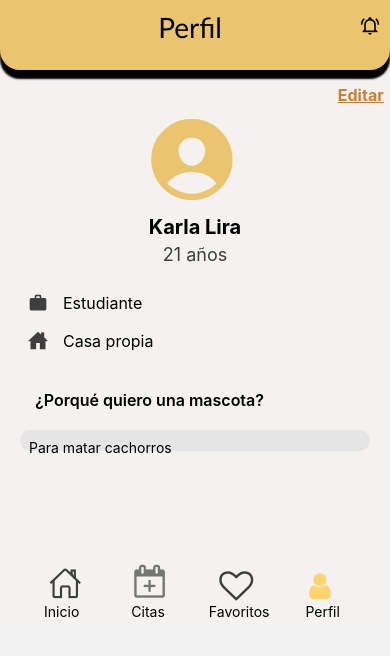
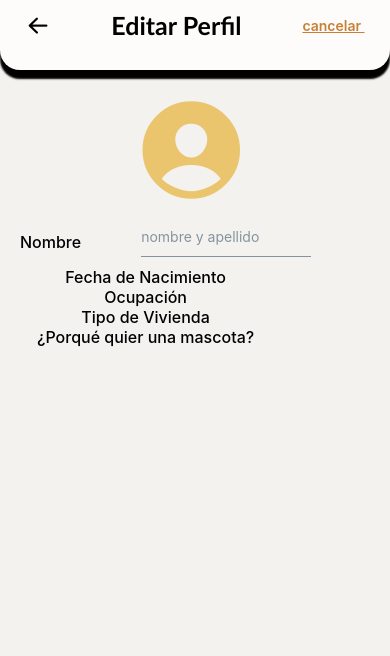
Before and after one commit to lirakarla/petAdoption, a React Native app: screen /EditarPerfil in a window 390 px wide. Shown: the top 656 px of the page. Built offline with nearby package versions, Linux system fonts and the light colour scheme.

Commit message:
avance editar perfil

```diff
--- a/index.js
+++ b/index.js
@@ -6,6 +6,7 @@ import {AppRegistry} from 'react-native';
 import SplashScreen from 'react-native-splash-screen'
 import App from './src/App';
 import Home from './src/Home';
+import EditarPerfil from './src/EditarPerfil';
 import Login from './src/Login';
 import {name as appName} from './app.json';
 import Signup from './src/Signup';
--- a/src/App.js
+++ b/src/App.js
@@ -20,6 +20,7 @@ import PerfilMascota from './PerfilMascota';
 import Citas from './Citas';
 import Favoritos from './Favoritos';
 import PerfilUsuario from './PerfilUsuario';
+import EditarPerfil from './EditarPerfil';
 const Stack = createNativeStackNavigator();
 
 class App extends Component{
@@ -34,6 +35,7 @@ class App extends Component{
       <NavigationContainer>
         <Stack.Navigator screenOptions={{headerShown:false}}>
         <Stack.Screen name="PerfilUsuario" component={PerfilUsuario} />
+        <Stack.Screen name="EditarPerfil" component={EditarPerfil} />
         <Stack.Screen name="Favoritos" component={Favoritos} />
         <Stack.Screen name="Citas" component={Citas} />
         <Stack.Screen name="Home" component={Home} />
--- a/src/EditarPerfil.js
+++ b/src/EditarPerfil.js
@@ -1,119 +1,38 @@
 import React, { useState,useRef,useCallback} from 'react';
 import InsideHeader from './InsideHeader';
-//mport {Input, Button} from 'react-native-elements';
 //import Icon from 'react-native-vector-icons/FontAwesome';
 import {withoutEmoji} from "emoji-aware";
-import { ButtonGroup,Button } from 'react-native-elements';
+import { ButtonGroup,Button,Input } from 'react-native-elements';
 import ReactNativePickerModule from "react-native-picker-module"
 import {Text, StyleSheet, Image, View, StatusBar, KeyboardAvoidingView, SafeAreaView} from 'react-native';
 import NumericInput from 'react-native-numeric-input'
 import axios from 'axios';
+import IconM from 'react-native-vector-icons/Ionicons';
 
-const Filtro =({navigation,route}) =>{
+const EditarPerfil =({navigation,route}) =>{
 
   return (
     <View style={styles.container}>
-      <InsideHeader route={route} navigation={navigation} filtrado={{valueSucursal,valueMascota,valueEdadSup,valueEdadInf,genero:button1[genero],tamanio:button2[tamanio]}} title={"Filtro"}></InsideHeader>
-        <View style={{padding:20}}>
-            <Text style={styles.cate}>Ubicación de Sucursal</Text>
-              <Button buttonStyle={{backgroundColor: "#FFFFFF", width:300, marginTop:10,marginBottom:10}} titleStyle={{color:"#8F8F8F"}} title={valueSucursal?valueSucursal:"Selecciona una Sucursal"} onPress={() => pickerRefSucursal.current.show()} />
-            <ReactNativePickerModule
-              pickerRef={pickerRefSucursal}
-              value={valueSucursal}
-              title={valueSucursal}
-              items={sucursales}
-              titleStyle={{ color: "gray" }}
-              itemStyle={{ color: "white" }}
-              selectedColor="#FC0"
-              confirmButtonEnabledTextStyle={{ color: "white" }}
-              confirmButtonDisabledTextStyle={{ color: "grey" }}
-              cancelButtonTextStyle={{ color: "white" }}
-              confirmButtonStyle={{
-                backgroundColor: "rgba(0,0,0,1)",
-              }}
-              cancelButtonStyle={{
-                backgroundColor: "rgba(0,0,0,1)",
-              }}
-              contentContainerStyle={{
-                backgroundColor: "rgba(0,0,0,1)",
-              }}
-              onCancel={() => {
-                console.log("Cancelled")
-              }}
-              onValueChange={value => {
-                console.log("valueSucursal: ", value)
-                setValueSucursal(value)
-              }}
-            />
-            <Text style={styles.cate}>Tipo de Mascota</Text>
-            <Button buttonStyle={{backgroundColor: "#FFFFFF", width:300, marginTop:10,marginBottom:10}} titleStyle={{color:"#8F8F8F"}} title={valueMascota?valueMascota:"Selecciona un Tipo de Mascota"}onPress={() => pickerRefMascota.current.show()} />
-            <ReactNativePickerModule
-              pickerRef={pickerRefMascota}
-              value={valueMascota}
-              title={valueMascota}
-              items={tipos}
-              titleStyle={{ color: "gray" }}
-              itemStyle={{ color: "white" }}
-              selectedColor="#FC0"
-              confirmButtonEnabledTextStyle={{ color: "white" }}
-              confirmButtonDisabledTextStyle={{ color: "grey" }}
-              cancelButtonTextStyle={{ color: "white" }}
-              confirmButtonStyle={{
-                backgroundColor: "rgba(0,0,0,1)",
-              }}
-              cancelButtonStyle={{
-                backgroundColor: "rgba(0,0,0,1)",
-              }}
-              contentContainerStyle={{
-                backgroundColor: "rgba(0,0,0,1)",
-              }}
-              onCancel={() => {
-                console.log("Cancelled")
-              }}
-              onValueChange={value => {
-                console.log("valueMascota: ", value)
-                setValueMascota(value)
+      <InsideHeader route={route} navigation={navigation} title={"Editar Perfil"} accion={"cancelar"}></InsideHeader>
+        <View style={{alignSelf:"center"}}>
+             <IconM name="person-circle" size={120} color="#EAC56E" />
+        </View>
 
-              }}
-            />
-            <Text style={styles.cate}>Género</Text>
-            <ButtonGroup selectedTextStyle={{color:'black'}} selectedButtonStyle={styles.boton} selectedIndex={genero} //genero----macho=0, hembra=1
-             onPress={(i)=>setGenero(i)}
-                buttons={button1}
-                containerStyle={{height: 50, weight:20}}
-                buttonContainerStyle={{backgroundColor: 'white'}}
-                textStyle={{color: 'black'}}
-                borderColor={{color:'gray'}}
-                underlayColor={{color:'red'}}
-            />
-            <Text style={styles.cate}>Tamaño</Text>
-            <ButtonGroup selectedTextStyle={{color:'black'}} selectedButtonStyle={styles.boton}selectedIndex={tamanio} //
-                onPress={(i)=>{
-                  setTamanio(i)
+        <View  style={{alignSelf:"flex-start", marginLeft:20}}>
+           <View style={{flexDirection: 'row', justifyContent:"flex-start"}}>
+              <Text style={styles.cate}>Nombre</Text>
+              <View style={{width:190}}>
+              <Input inputStyle={styles.input}
+                 placeholder='nombre y apellido'
+              />
+            </View>
 
-                } }
-                buttons={button2}
-                containerStyle={{height: 50, weight:20}}
-                buttonContainerStyle={{backgroundColor: 'white'}}
-                textStyle={{color: 'black'}}
-                borderColor={{color:'gray'}}
+          </View>
 
-            />
-            <Text style={styles.cate}>Rango de Edad</Text>
-            <View style={{flexDirection:"row", paddingTop:10}}>
-              <View style={{paddingLeft:10,marginRight:35}}>
-                <Text>Edad Mínima</Text>
-                <NumericInput value={valueEdadInf} minValue={0} maxValue={30} type='up-down' onChange={valueEdadInf => {
-                  setValueEdadInf(valueEdadInf)
-                  }} />
-              </View>
-              <View >
-                <Text>Edad Máxima</Text>
-                <NumericInput value={valueEdadSup} minValue={0} maxValue={30} type='up-down' onChange={valueEdadSup => {
-                  setValueEdadSup(valueEdadSup)
-                  }} />
-              </View>
-            </View>
+            <Text style={styles.cate}>Fecha de Nacimiento</Text>
+            <Text style={styles.cate}>Ocupación</Text>
+            <Text style={styles.cate}>Tipo de Vivienda</Text>
+            <Text style={styles.cate}>¿Porqué quier una mascota?</Text>
         </View>
     </View>
 
@@ -143,21 +62,12 @@ var styles = {
     padding:90,
   },
   cate:{
-    fontSize:18,
-    fontWeight:"bold",
-    paddingTop:18
+    fontSize:16,
+    fontWeight:"500",
+    marginRight:50,
+    alignSelf:"center"
   },
 
-  button:{
-    backgroundColor:"#FFD46F",
-    borderRadius:20,
-    marginTop:40,
-    width:270
-  },
-  buttonTitle:{
-    color:"#000000",
-    fontSize:18,
-  },
   text:{
     color:"#000000",
     fontSize:18,
@@ -166,7 +76,12 @@ var styles = {
   regis:{
     color:"#C88037",
     textDecorationLine: 'underline'
-  }
+  },
+   input:{
+    marginRight:20,
+    fontSize:14,
+    color: "red",
+  },
 };
 
-export default Filtro;
+export default EditarPerfil;
--- a/src/Filtro.js
+++ b/src/Filtro.js
@@ -40,7 +40,7 @@ const Filtro =({navigation,route}) =>{
 
   return (
     <View style={styles.container}>
-      <InsideHeader route={route} navigation={navigation} filtrado={{valueSucursal,valueMascota,valueEdadSup,valueEdadInf,genero:button1[genero],tamanio:button2[tamanio]}} title={"Filtro"}></InsideHeader>
+      <InsideHeader route={route} navigation={navigation} filtrado={{valueSucursal,valueMascota,valueEdadSup,valueEdadInf,genero:button1[genero],tamanio:button2[tamanio]}} title={"Filtro"} accion={"Limpiar"}></InsideHeader>
         <View style={{padding:20}}>
             <Text style={styles.cate}>Ubicación de Sucursal</Text>
               <Button buttonStyle={{backgroundColor: "#FFFFFF", width:300, marginTop:10,marginBottom:10}} titleStyle={{color:"#8F8F8F"}} title={valueSucursal?valueSucursal:"Selecciona una Sucursal"} onPress={() => pickerRefSucursal.current.show()} />
--- a/src/InsideHeader.js
+++ b/src/InsideHeader.js
@@ -8,7 +8,7 @@ import {
 
 //para el color gradiente
 import LinearGradient from 'react-native-linear-gradient';
-const InsideHeader =({title, navigation, filtrado,route}) =>{
+const InsideHeader =({title,accion, navigation, filtrado,route}) =>{
 
   return (
     <View style={styles.header}>
@@ -28,7 +28,7 @@ const InsideHeader =({title, navigation, filtrado,route}) =>{
             <Text style={styles.link}  onPress={()=>{
               route.params.onBack({})
               navigation.pop()
-            }}>{"Limpiar"} </Text>
+            }}>{accion} </Text>
       </View>
     </View>
   );
--- a/src/Login.js
+++ b/src/Login.js
@@ -68,7 +68,6 @@ const Login =({navigation}) =>{
           placeholder='user@email.com'
         />
         <Input secureTextEntry={true}  labelStyle={styles.label}  containerStyle={styles.input} onChangeText={onInputContrasenaChanged} errorMessage={errorMessage==="Invalid Credential"?"El correo y la contraseña no coinciden":""}
-          label="Correo"
           label="Contraseña"
           placeholder='********'
         />
--- a/src/PerfilUsuario.js
+++ b/src/PerfilUsuario.js
@@ -15,11 +15,11 @@ import {
 } from 'react-native';
 import axios from 'axios';
 
-const PerfilUsuario = ({title, navigation}) => {
+const PerfilUsuario = ({navigation}) => {
   return (
     <View style={styles.container}>
       <HeaderNav title="Perfil"></HeaderNav>
-        <Text style={styles.regis}>Editar</Text>
+        <Text style={styles.regis} onPress={()=>navigation.navigate("EditarPerfil")}>Editar</Text>
         <View style={{justifyContent: 'center', alignItems: 'center'}}>
           <IconM name="person-circle" size={100} color="#EAC56E" />
           <Text style={styles.label}>Karla Lira</Text>
```
